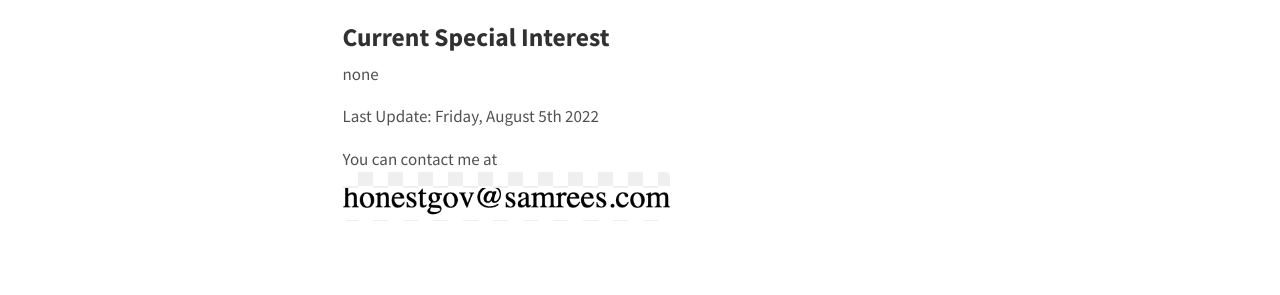
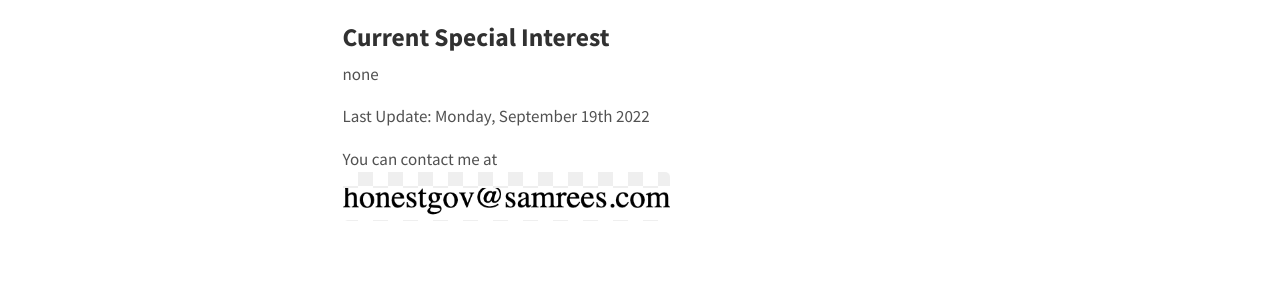
Before and after one commit to honestgov/leavitttownship.us, a Jekyll site: the page built from docs/index.html, in a window 1280 px wide. Shown: the part 733-1028 px from the top of the page. Built offline with Jekyll 4.4.1, drawn with Linux system fonts in a browser that asks for light colours.

Commit message:
received aug and sept minutes tonight

```diff
--- a/docs/index.html
+++ b/docs/index.html
@@ -36,7 +36,7 @@ title: Home
 
     <p> none </p>
 
-    <p>Last Update: Friday, August 5th 2022</p>
+    <p>Last Update: Monday, September 19th 2022</p>
     <p>You can contact me at <img src="where-to-contact.png"></p>
 
   </div>
```
Also changed, not shown: 4 other files.
